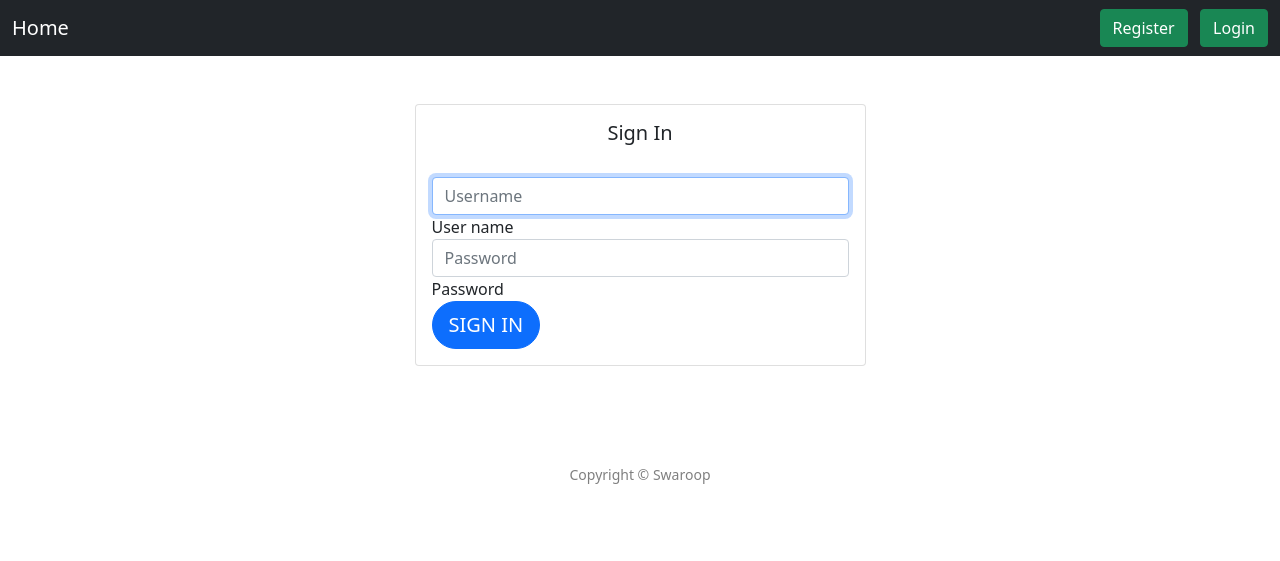
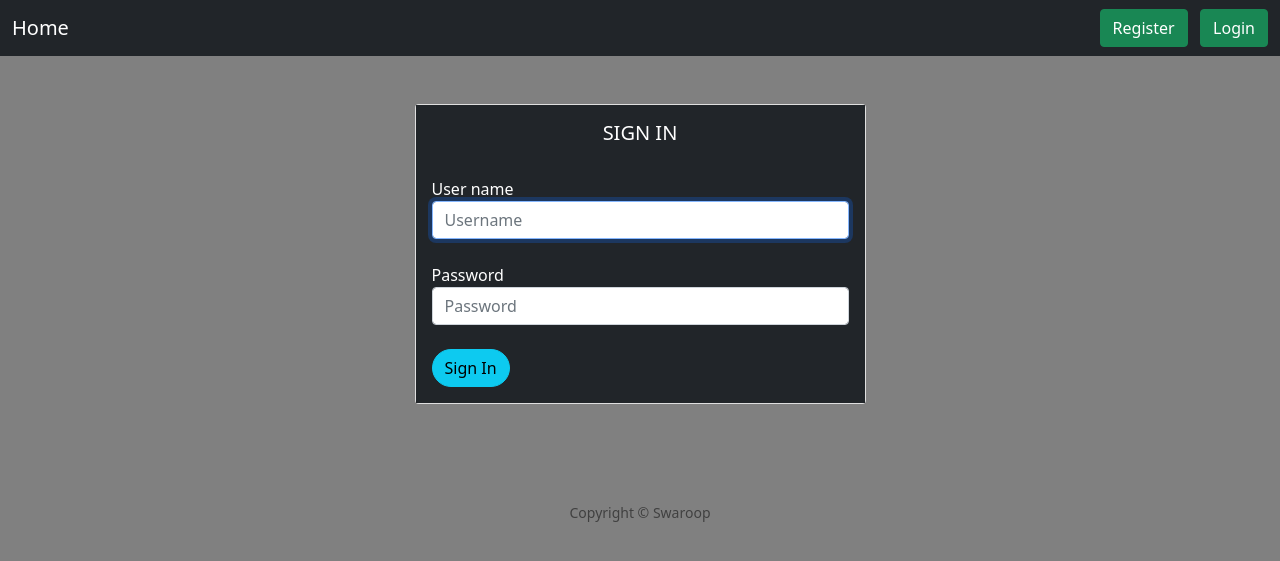
Before and after one commit to saibhaskar24/issuecreator, a Django app: page /login/ in a window 1280 px wide. Shown: the top 561 px of the page. Run offline with Django 3.2, Linux system fonts and the light colour scheme; some libraries are stand-ins or nearby versions.

Commit message:
Update login.html

```diff
--- a/templates/login.html
+++ b/templates/login.html
@@ -6,23 +6,28 @@
             <div class="row">
                 <div class="col-sm-9 col-md-7 col-lg-5 mx-auto">
                     <div class="card card-signin my-5">
-                        <div class="card-body">
-                            <h5 class="card-title text-center">Sign In</h5>
+                        <!--Here-->
+                        <div class="card-body bg-dark text-white">
+                            <!--Here-->
+                            <h5 class="card-title text-center">SIGN IN</h5>
                             <form class="form-signin" method="POST">
                                 {% csrf_token %} {% for error in form.non_field_errors %}
                                 <strong style="color: red">{{ error }}</strong> {% endfor %}
                                 <br>
+                                <!--Here-->
                                 <div class="form-label-group">
+                                    <label for="id_username">User name</label>
                                     {% render_field form.username placeholder=form.username.label class+="form-control" %}
-                                    <label for="id_username">User name</label>
+                                    <br>
                                 </div>
-
+                                <!--Here-->
                                 <div class="form-label-group">
+                                    <label for="id_password">Password</label>
                                     {% render_field form.password placeholder=form.password.label class+="form-control" %}
-                                    <label for="id_password">Password</label>
+                                    <br>
                                 </div>
-
-                                <button class="btn rounded-pill btn-lg btn-primary btn-block text-uppercase" type="submit">Sign in</button>
+                                <!--Here-->
+                                <button class="btn rounded-pill btn-md btn-info btn-block text-capitalize" type="submit">Sign in</button>
 
                             </form>
                         </div>
@@ -31,6 +36,13 @@
             </div>
         </div>
 
+<style>
+    body
+    {
+        background-color: grey;
+    }
 
 
+</style>
+
 {% endblock %}
```
